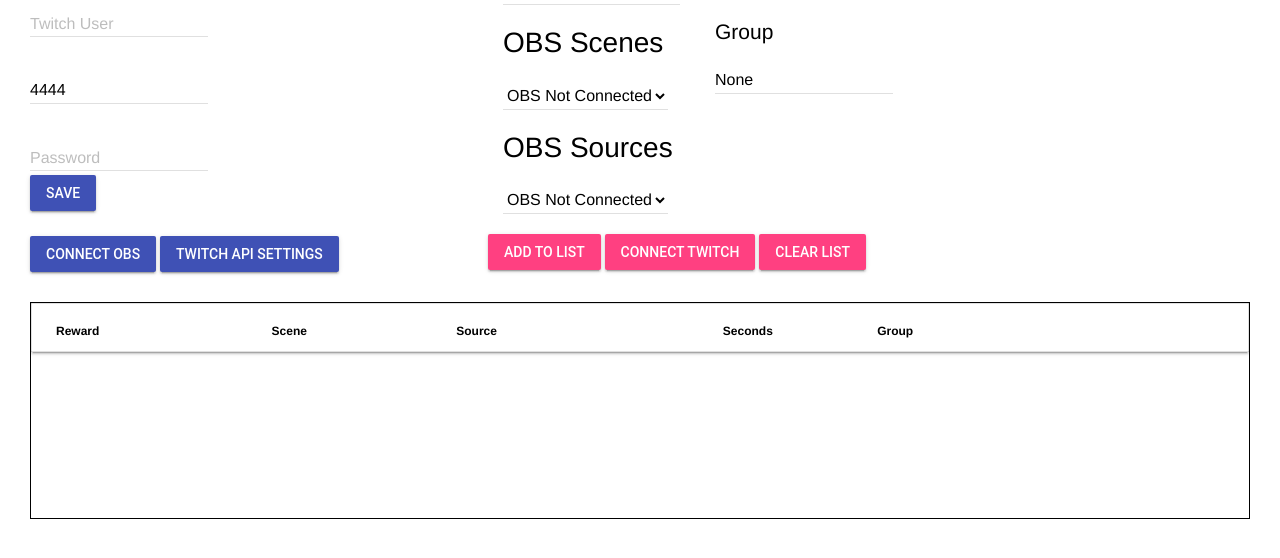
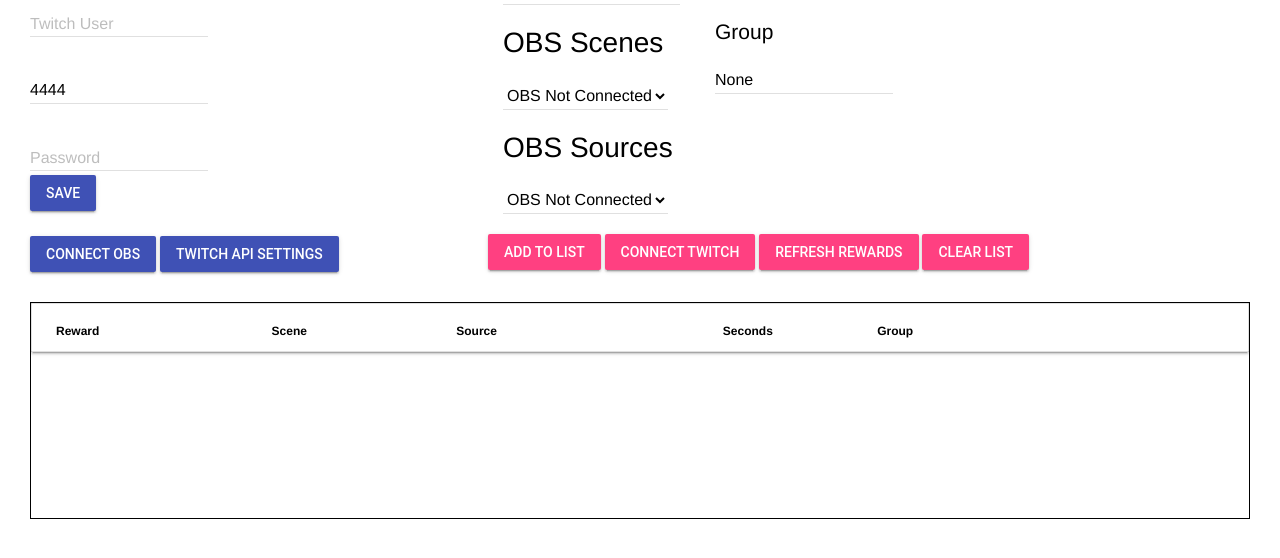
Before and after one commit to rubbertoe64/twitch-obs-control, an Electron app: page src/index.html in a window 1280 px wide. Shown: the part 120-678 px from the top of the page. Drawn offline with nearby package versions, Linux system fonts and the light colour scheme; no server answers.

Commit message:
Add: refresh rewards button

```diff
--- a/src/index.html
+++ b/src/index.html
@@ -112,6 +112,9 @@
           <button class="hidden mdl-button mdl-js-button mdl-button--raised mdl-js-ripple-effect mdl-button--accent" onclick="disconnectTwitch()" id="disconnect-twitch-btn">
             Disconnect Twitch
           </button>
+          <button class="mdl-button mdl-js-button mdl-button--raised mdl-js-ripple-effect mdl-button--accent" onclick="getRewards()">
+            Refresh Rewards
+          </button>
           <button class="mdl-button mdl-js-button mdl-button--raised mdl-js-ripple-effect mdl-button--accent" onclick="testToggleSource()">
             Clear List
           </button>
```
